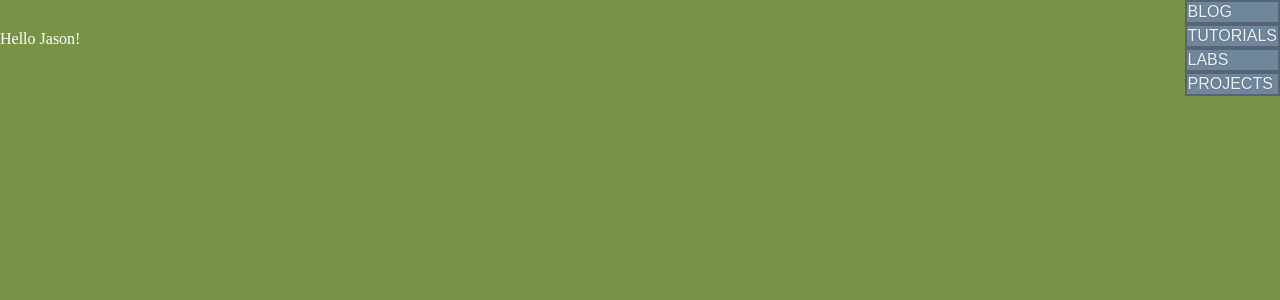
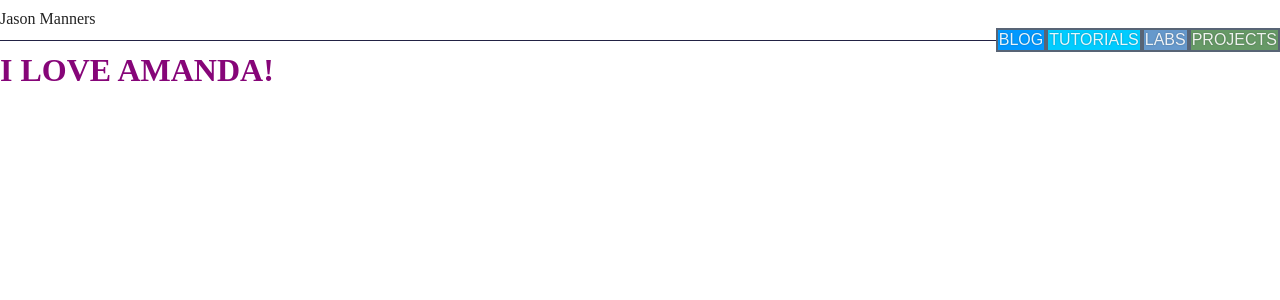
Before and after one commit to wheeyls/jasonmanners.github.com, a PHP site: page / in a window 1280 px wide. Shown: the top 300 px of the page. Run offline with PHP 8.4, Linux system fonts and the light colour scheme.

Commit message:
Changed style and header nav

```diff
--- a/css/styles.css
+++ b/css/styles.css
@@ -1,15 +1,13 @@
 body {
-  color:#FFFFFF;
-  background:#789346;
+    background: none repeat scroll 0 0 #FFFFFF;
+    color: #222222;
     margin: 0 auto;
 }
-
 ul {
     list-style: none outside none;
     margin: 0;
     padding: 0;
 }
-
 a {
     -moz-transition: all 0.11s linear 0s;
     border-bottom: 1px dotted #5AA6FF;
@@ -17,20 +15,26 @@ a {
     text-decoration: none;
 }
 
+#header {
+    height: 30px;
+    left: 0;
+    top: 10px;
+    position: relative;
+    border-bottom: 1px solid #222244;
+}
+
 header nav {
     float: right;
 }
-
 header nav li {
     -moz-transition: border-color 0.15s linear 0s;
     background: -moz-radial-gradient(50% 50% 90deg, ellipse closest-side, rgba(255, 255, 255, 0.2) 0pt, rgba(255, 255, 255, 0) 100%) repeat scroll 0 0 #FF0000;
     border: 2px solid #000000;
     display: block;
-  /* float: left; */
     padding: 1px;
     text-shadow: 0 0 2px rgba(0, 0, 0, 0.3);
+    float: left;
 }
-
 header nav a {
     border: medium none;
     color: rgba(255, 255, 255, 0.9);
@@ -40,35 +44,26 @@ header nav a {
     outline: medium none;
     text-transform: uppercase;
 }
-
 header nav a:hover {
     color: rgba(255, 255, 255, 0.9);
 }
 
-#header {
-  left:0px;
-  right0px;
-  height:30px;
-  position: relative;
+header nav li.projects {
+    background-color: #669966;
+    border-color: #586475;
+}
+header nav li.labs {
+    background-color: #6699CC;
+    border-color: #586475;
+}
+header nav li.blog {
+    background-color: #0099FF;
+    border-color: #586475;
+}
+header nav li.tutorials {
+    background-color: #00CCFF;
+    border-color: #586475;
 }
 
-
-header nav li.projects {
-  background-color: #6F879D ;
-  border-color: #586475 ;
+.title {
 }
-
-header nav li.labs {
-  background-color: #6F879D ;
-  border-color: #586475 ;
-}
-
-header nav li.blog {
-  background-color: #6F879D ;
-  border-color: #586475 ;
-}
-
-header nav li.tutorials {
-  background-color: #6F879D ;
-  border-color: #586475 ;
-}
--- a/index.html
+++ b/index.html
@@ -6,6 +6,7 @@
 </head>
 <body>
   <header id="header">
+    <div class="title"><span class="fat">Jason</span> <span class="skinny">Manners</span></div>
     <nav>
      <ul>
         <li class="blog"><a href="#"><span>Blog</span></a></li>
@@ -16,7 +17,7 @@
     </nav>
   </header>
   <div id="container">
-    Hello Jason!
   </div>
+  <h1 style="color:#860578"> I LOVE AMANDA!</h1>
 </body>
 </html>
```
Lines whose indentation alone changed are shown as unchanged.
